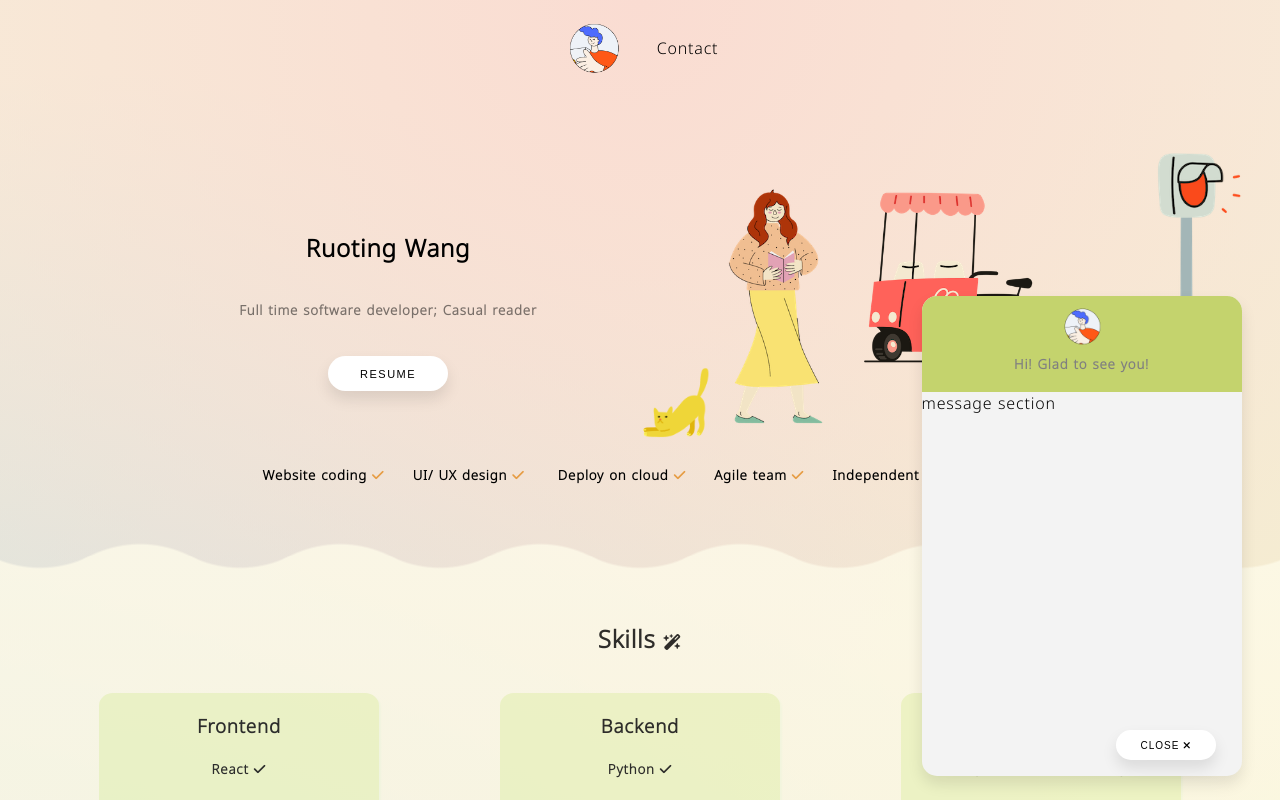
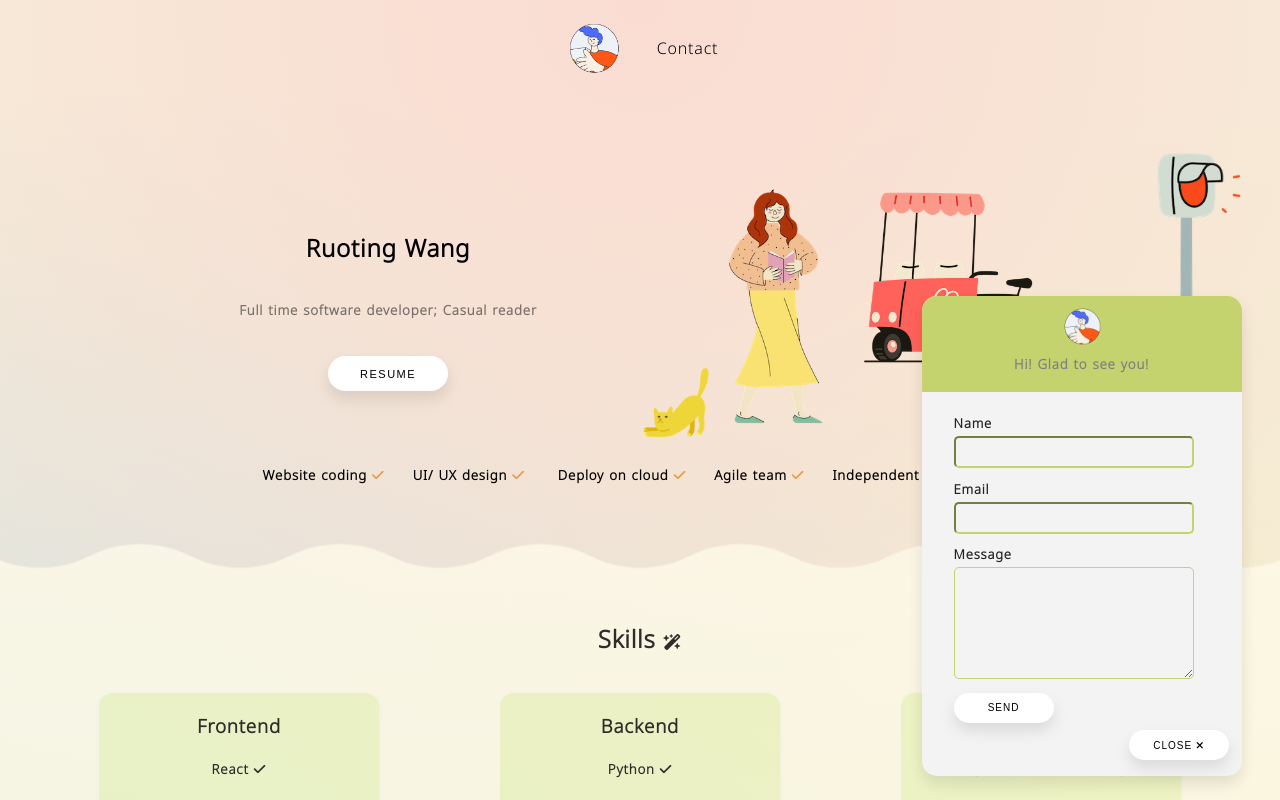
Before and after one commit to wangruoting/portfolio, a React (Create React App) app: page / in a window 1280 px wide. Both pictures are taken after a click on the element 1201 px from the left and 733 px from the top of the page. Shown: the top 800 px of the page. Built offline with nearby package versions, Linux system fonts and the light colour scheme.

Commit message:
Send email section completed

```diff
--- a/package.json
+++ b/package.json
@@ -4,6 +4,7 @@
   "private": true,
   "dependencies": {
     "@ant-design/icons": "^4.7.0",
+    "@emailjs/browser": "^3.11.0",
     "@testing-library/jest-dom": "^5.16.5",
     "@testing-library/react": "^13.4.0",
     "@testing-library/user-event": "^13.5.0",
--- a/src/Contact/Contact.js
+++ b/src/Contact/Contact.js
@@ -1,9 +1,26 @@
-import React from 'react';
+import React, { useRef } from 'react';
 import './contact.css';
+import emailjs from '@emailjs/browser';
 
 export default function Contact(props) {
 
-    const { isOpen, handleClickToOpen, handleClickToClose, closeBtnDisplay } = props
+    const { isOpen, handleClickToOpen, handleClickToClose, closeBtnDisplay } = props;
+
+    const form = useRef();
+
+    const sendEmail = (e) => {
+        e.preventDefault();
+
+        emailjs.sendForm('service_gmzf9zd', 'template_41v0nt8', form.current, 'mwi_Ih7XD7WS4cS3V')
+            .then((result) => {
+                // <h4>I've got your message ^^</h4>
+                console.log(result.text);
+            }, (error) => {
+                console.log(error.text);
+            });
+
+        e.target.reset();
+    };
 
     return (
         <>
@@ -15,13 +32,22 @@ export default function Contact(props) {
                             <img className='chatbot-icon' src='../Wavy Buddies - Avatar.png'></img>
                             <h5 className='chatbot-hi-text'>Hi! Glad to see you!</h5>
                         </div>
-                        <div>
-                            message section
+
+                        <div className='send-email-section'>
+                            <form ref={form} onSubmit={sendEmail}>
+                                <label className='email_label'>Name</label><br></br>
+                                <input className='email-input normal' type="text" name="user_name" required /><br></br>
+                                <label className='email_label'>Email</label><br></br>
+                                <input className='email-input normal' type="email" name="user_email" required /><br></br>
+                                <label className='email_label'>Message</label><br></br>
+                                <textarea className='email-input message' name="message" /><br></br>
+                                <input className='email-section-btn sumbit-email-btn' required type="submit" value="Send" />
+                            </form>
                         </div>
                     </div>
                 )}
             </div>
-            <button className='closePopUpBtn' onClick={handleClickToClose} style={{ visibility: closeBtnDisplay }}>Close <i class="fa-solid fa-xmark"></i></button>
+            <button className='email-section-btn close-pop-up-btn' onClick={handleClickToClose} style={{ visibility: closeBtnDisplay }}>Close <i class="fa-solid fa-xmark"></i></button>
         </>
     );
 }
--- a/src/Contact/contact.css
+++ b/src/Contact/contact.css
@@ -7,7 +7,6 @@
     background-color: #F3F3F3;
     transition: all 0.3s ease-in-out;
     border-radius: 15px;
-    cursor: pointer;
     box-shadow: 0px 8px 15px rgba(0, 0, 0, 0.1);
 }
 
@@ -16,6 +15,7 @@
     background-color: #c4d36d;
     height: 5rem;
     width: 5rem;
+    cursor: pointer;
 
     animation-name: circle-chatbot;
     animation-timing-function: linear;
@@ -41,12 +41,7 @@
     }
 }
 
-.closePopUpBtn {
-    position: fixed;
-    right: 5%;
-    bottom: 5%;
-    transition: all 0.2s ease-in-out;
-
+.email-section-btn {
     width: 100px;
     height: 30px;
     font-size: 10px;
@@ -60,9 +55,18 @@
     box-shadow: 0px 8px 15px rgba(0, 0, 0, 0.1);
     cursor: pointer;
     outline: none;
+    transition: all 0.3s ease 0s;
 }
 
-.closePopUpBtn:hover {
+.email-section-btn.close-pop-up-btn {
+    position: fixed;
+    right: 4%;
+    bottom: 5%;
+    transition: all 0.2s ease-in-out;
+}
+
+.sumbit-email-btn:hover,
+.close-pop-up-btn:hover {
     background-color: #FFF36D;
     box-shadow: 0px 8px 13px #f2800653;
     color: #E69C43;
@@ -100,3 +104,30 @@
     font-size: 2rem;
     transform: translate(50%, 50%);
 }
+
+.send-email-section {
+    margin-top: 6%;
+    margin-left: 10%;
+}
+
+.email_label {
+    font-size: small;
+    font-weight: bold;
+    color: #252222;
+}
+
+.email-input {
+    border-radius: 5px;
+    width: 15rem;
+    height: 2rem;
+    background: none;
+    outline: none;
+    border-color: #c4d36d;
+    margin-top: 1%;
+    margin-bottom: 3%;
+}
+
+.email-input.message {
+    width: 15rem;
+    height: 7rem;
+}
```
Also changed, not shown: 1 other file (tests, documents, lock files or other folders).
